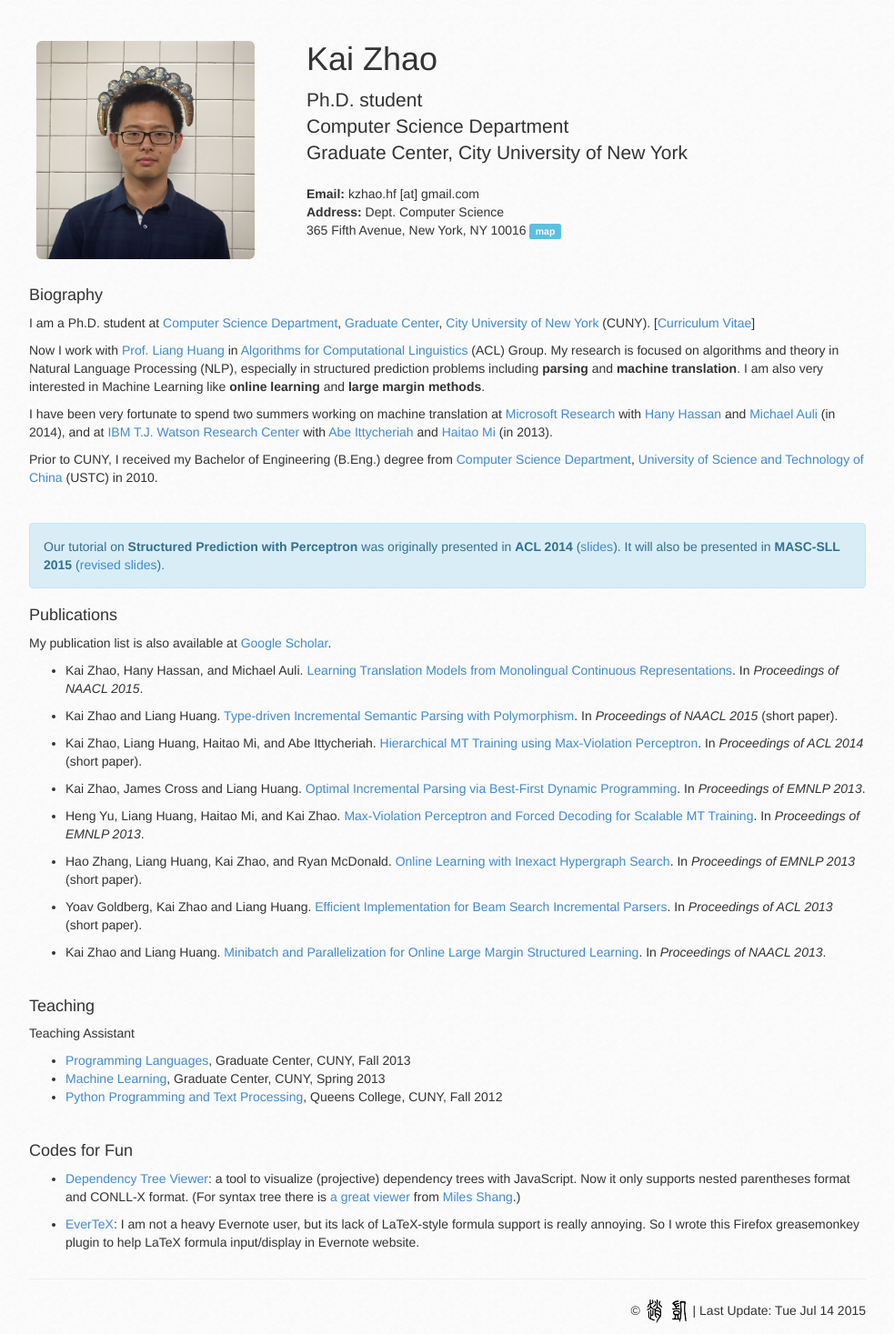
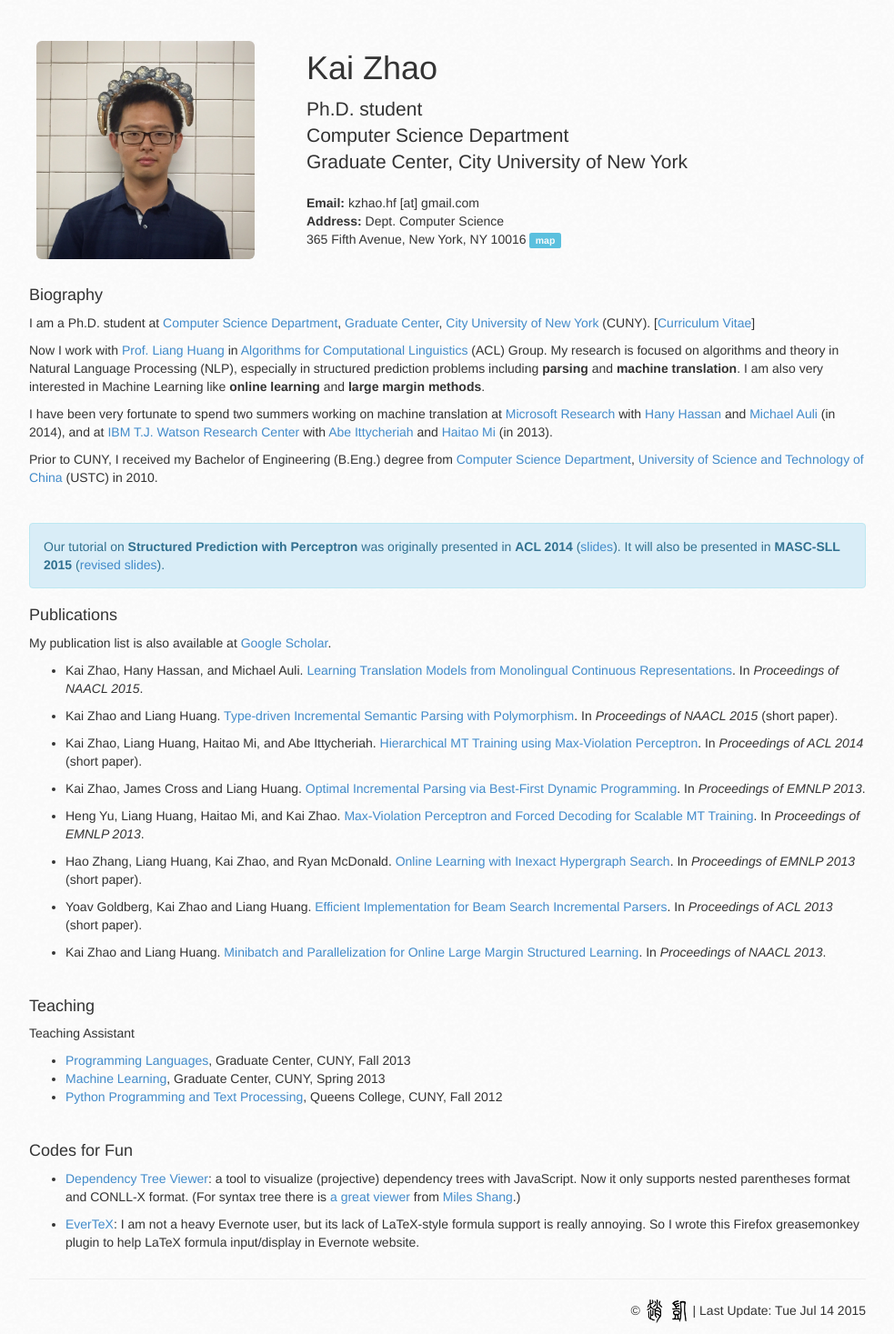
Before and after one commit to kaayy/kaayy.github.io, a Jekyll site: the page built from index.md, in a window 1280 px wide. Shown: the whole page at 91% size, without its empty margins (148-1131 px from the left). Built offline with Jekyll 4.4.1, drawn with Linux system fonts in a browser that asks for light colours.

Commit message:
Update homepage.html

```diff
--- a/_layouts/homepage.html
+++ b/_layouts/homepage.html
@@ -30,7 +30,7 @@
         <img src="img/kaizhao_photo.jpg" class="img-responsive img-rounded" style="max-width:240px">
       </div>
     </div>
-   <div class="col-xs-8 col-md-7" style="margin-top:25px; padding-left:40px">
+   <div class="col-xs-8 col-md-7" style="margin-top:35px; padding-left:40px">
       <h1>Kai Zhao</h1>
       <p class="lead"> Ph.D. student<br/>
           Computer Science Department<br/>
```
